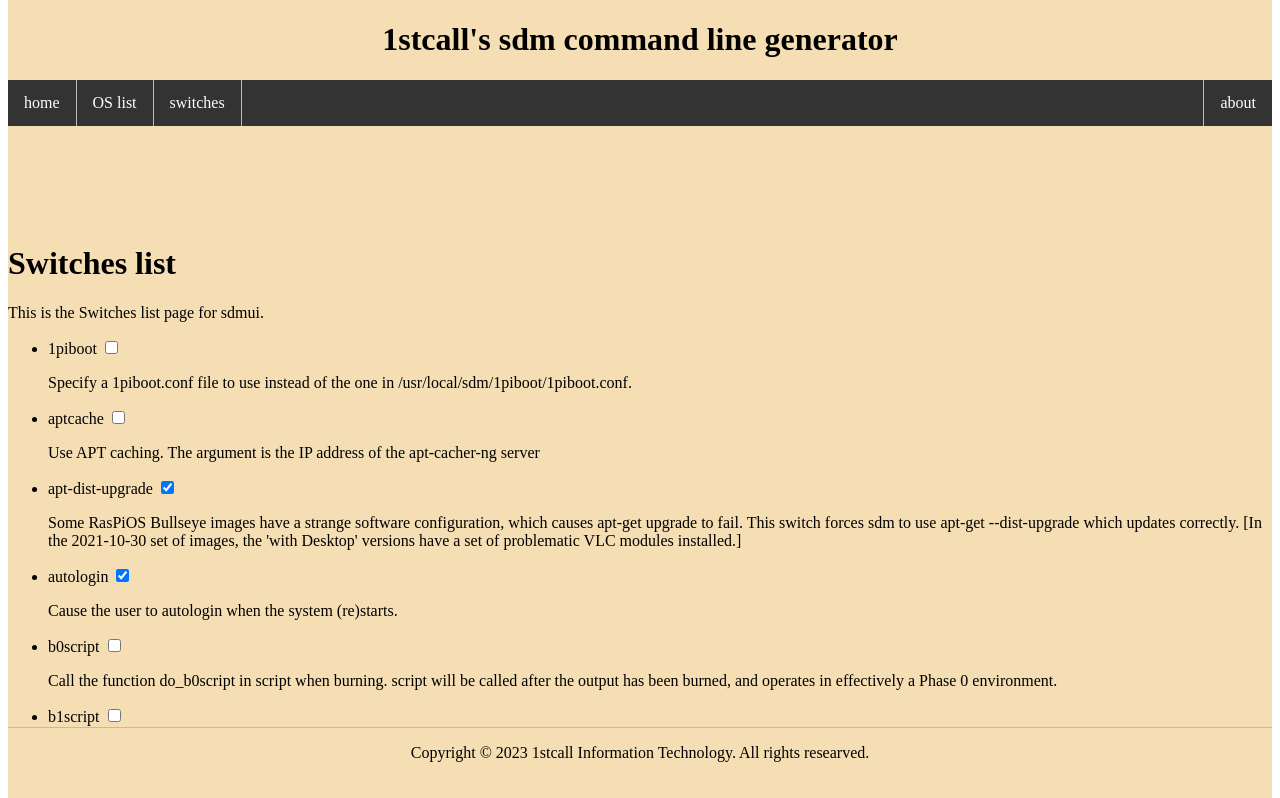
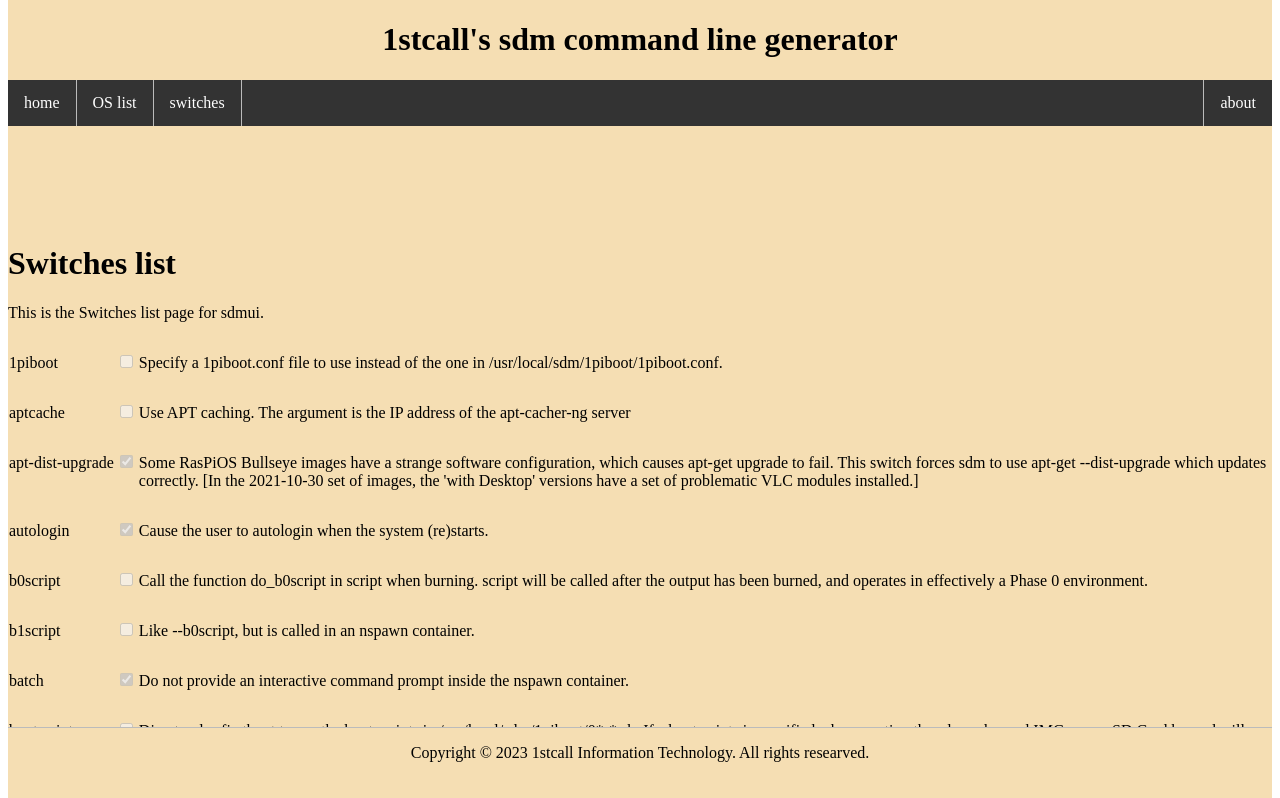
Before and after one commit to 1stcall/sdmui, a SvelteKit app: page /switches in a window 1280 px wide. Shown: the top 798 px of the page. Built offline with nearby package versions, Linux system fonts and the light colour scheme.

Commit message:
added some page formating

```diff
--- a/src/routes/switches/+page.svelte
+++ b/src/routes/switches/+page.svelte
@@ -5,22 +5,46 @@
 <h1>Switches list</h1>
 <p>This is the Switches list page for sdmui.</p>
 
-<ul>
-	{#each data.switches as { name, description, selected, enabled, hasArgument, argumentType, argumentValue }}
-		<li><p>	{name}
-			<input id="{ name }" type="checkbox" bind:checked="{ selected }" enabled="{ enabled }">
-			{#if { hasArgument }}
-				{#if { argumentType } == "text" }
-					<input type="text" disabled="{ !selected }" bind:value="{ argumentValue }">
-				{:else if { argumentType } == "file" }
-					<input type="file" disabled="{ !selected }" bind:value="{ argumentValue }">
-				{:else if { argumentType } == "ipAddress" }
-					<input type="text" disabled="{ !selected }" bind:value="{ argumentValue }" minlength="7" maxlength="15" size="15" pattern="^((\d{1,2}|1\d\d|2[0-4]\d|25[0-5])\.){3}(\d{1,2}|1\d\d|2[0-4]\d|25[0-5])$">
-				{:else if { argumentType } == "multiFile" }
-					<input type="file" disabled="{ !selected }" bind:value="{ argumentValue }" multiple>
-				{/if}
+<form class="switches">
+	{#each data.switches as { name, description, selected, editable, hasArgument, argumentType, argumentValue }}
+		<div class="row">
+			<td class="firstcol"><label for="{ name }">{ name }</label></td>
+			<td class="col"><input id="{ name }" type="checkbox" bind:checked="{ selected }" disabled="{ !editable }"></td>
+			{#if hasArgument == true}
+				<td class="col">
+					{#if argumentType == "text"}
+						<input type="text" disabled="{ !selected }" bind:value="{ argumentValue }">
+					{:else if argumentType == "file"}
+						<input type="file" disabled="{ !selected }" bind:value="{ argumentValue }">
+					{:else if argumentType == "ipAddress"}
+						<input type="text" disabled="{ !selected }" bind:value="{ argumentValue }" minlength="7" maxlength="15" size="15" pattern="^((\d{1,2}|1\d\d|2[0-4]\d|25[0-5])\.){3}(\d{1,2}|1\d\d|2[0-4]\d|25[0-5])$">
+					{:else if argumentType == "multiFile"}
+						<input type="file" disabled="{ !selected }" bind:value="{ argumentValue }" multiple>
+					{/if}
+				</td>
+			{:else}
+				<td> </td>
 			{/if}
-		</p></li>
-		<p>{description}</p>
+			<p>{ description }</p>
+		</div>
 	{/each}
-</ul>
+</form>
+
+<style>
+	.switches {
+		display: table;
+		max-width: 100%;
+	}
+	.row {
+		display: table-row;
+	}
+	.col {
+		display: table-cell;
+		padding-top: 10px;
+	}
+	.firstcol {
+		display: table-cell;
+		white-space: nowrap;
+		padding-top: 10px;
+	}
+</style>
```
